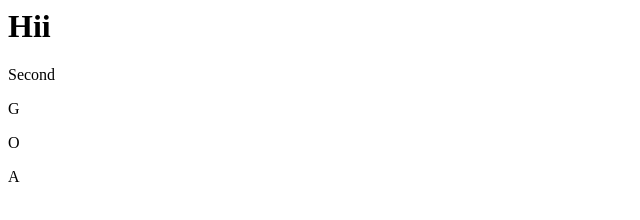
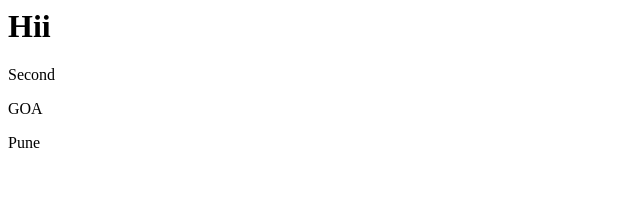
Before and after one commit to 950768771225/Locker, a plain HTML site: page index.html in a window 1280 px wide. Shown: the full height of the page, 0-640 px from the left. Drawn offline with Linux system fonts and the light colour scheme.

Commit message:
Added pune

```diff
--- a/index.html
+++ b/index.html
@@ -1,5 +1,4 @@
 <h1>Hii</h1>
 <p>Second</p>
-<p>G</p>
-<p>O</p>
-<p>A</p>
+<p>GOA</p>
+<p>Pune</p>
```
